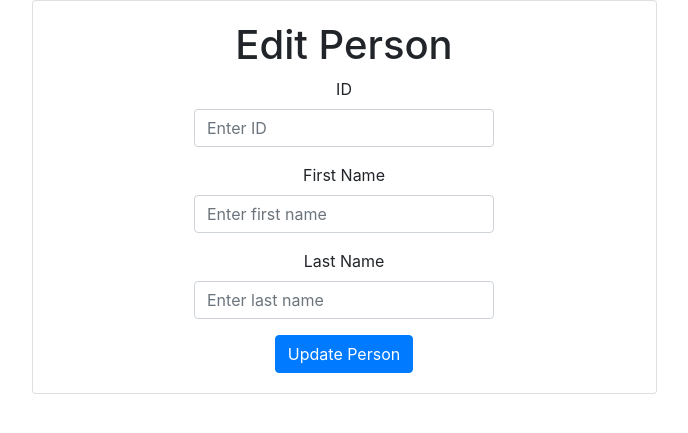
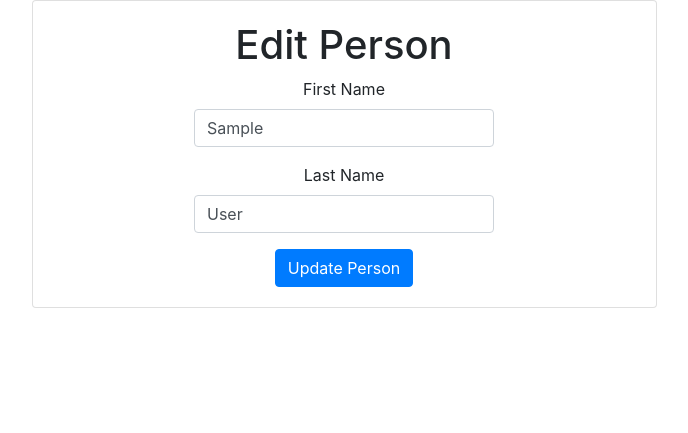
Before and after one commit to pgardikis/CRUD_app, a Flask app: template website/templates/edit_person.html in a window 1280 px wide. Shown: the part 52-485 px from the top of the page, without its empty margins (296-984 px from the left). Run offline with Flask 3, Linux system fonts and the light colour scheme; the template is opened without the code that fills it: values that come from a table or form of the project are taken from there, others are empty; tables that the repository leaves empty hold one stand-in row (values such as "Sample post"); some libraries are stand-ins or nearby versions.

Commit message:
add edit button

```diff
--- a/website/forms.py
+++ b/website/forms.py
@@ -8,7 +8,6 @@ class AddPersonForm(FlaskForm):
     submit = SubmitField('Add Person')
 
 class EditPersonForm(FlaskForm):
-    id = IntegerField('ID', validators=[DataRequired()])
     firstname = StringField('First Name', validators=[Length(max=80)])
     lastname = StringField('Last Name', validators=[Length(max=80)])
     submit = SubmitField('Update Person')
--- a/website/templates/edit_person.html
+++ b/website/templates/edit_person.html
@@ -7,20 +7,13 @@
         <div class="card-body">
           <h1 class="text-center">Edit Person</h1>
 
-          <form method="POST" action="{{ url_for('views.edit_person') }}" class="mx-auto text-center">
+          <form method="POST" action="{{ url_for('views.edit_person', person_id=person.id) }}" class="mx-auto text-center">
             {{ form.hidden_tag() }}
 
             <div class="form-group">
-              {{ form.id.label(class="control-label") }}
-              {{ form.id(class="form-control mx-auto", placeholder="Enter ID", style="width: 300px;") }}
-              {% for error in form.id.errors %}
-                <span class="help-block">{{ error }}</span>
-              {% endfor %}
-            </div>
+              {{ form.firstname.label(class="control-label") }}
+              {{ form.firstname(class="form-control mx-auto", placeholder="Enter first name", style="width: 300px;", value=person.firstname )}}
 
-            <div class="form-group">
-              {{ form.firstname.label(class="control-label") }}
-              {{ form.firstname(class="form-control mx-auto", placeholder="Enter first name", style="width: 300px;") }}
               {% for error in form.firstname.errors %}
                 <span class="help-block">{{ error }}</span>
               {% endfor %}
@@ -28,7 +21,8 @@
 
             <div class="form-group">
               {{ form.lastname.label(class="control-label") }}
-              {{ form.lastname(class="form-control mx-auto", placeholder="Enter last name", style="width: 300px;") }}
+              {{ form.lastname(class="form-control mx-auto", placeholder="Enter last name", style="width: 300px;", value=person.lastname )}}
+
               {% for error in form.lastname.errors %}
                 <span class="help-block">{{ error }}</span>
               {% endfor %}
--- a/website/templates/home.html
+++ b/website/templates/home.html
@@ -38,6 +38,8 @@
                   <input type="hidden" name="id" value="{{ person.id }}">
                   <button type="submit" class="btn btn-danger">Delete</button>
                 </form>
+                <a href="{{ url_for('views.edit_person', person_id=person.id) }}" >Edit</a>
+
               </td>
             </tr>
           {% endfor %}
```
Also changed, not shown: website/views.py (+6 -7 lines).
